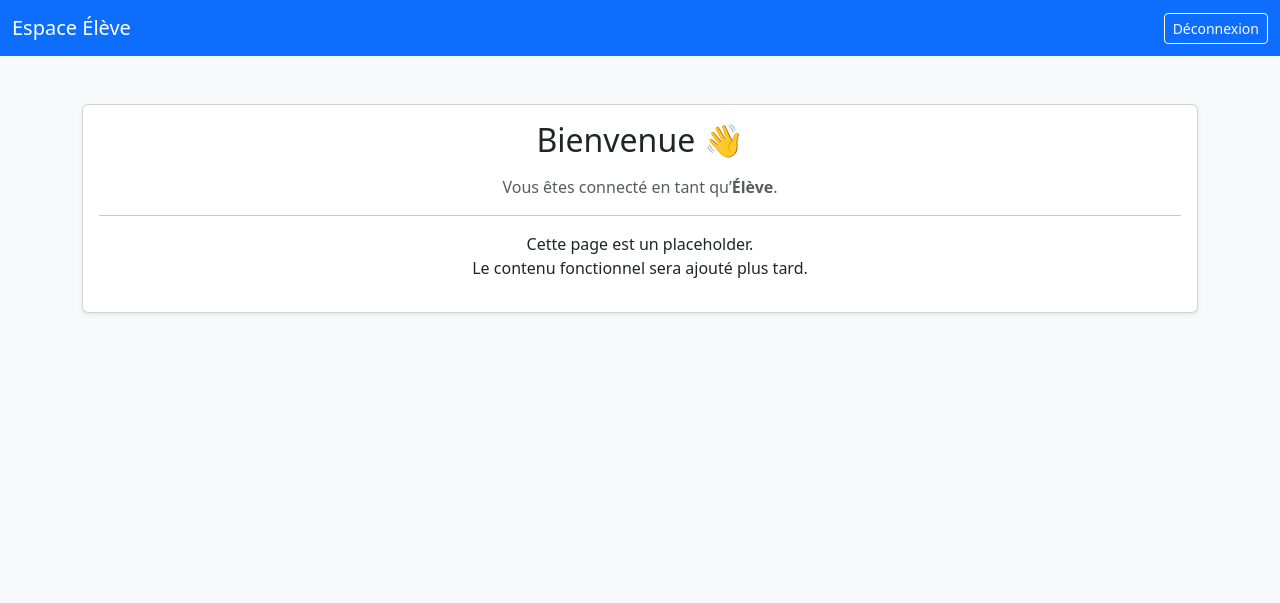
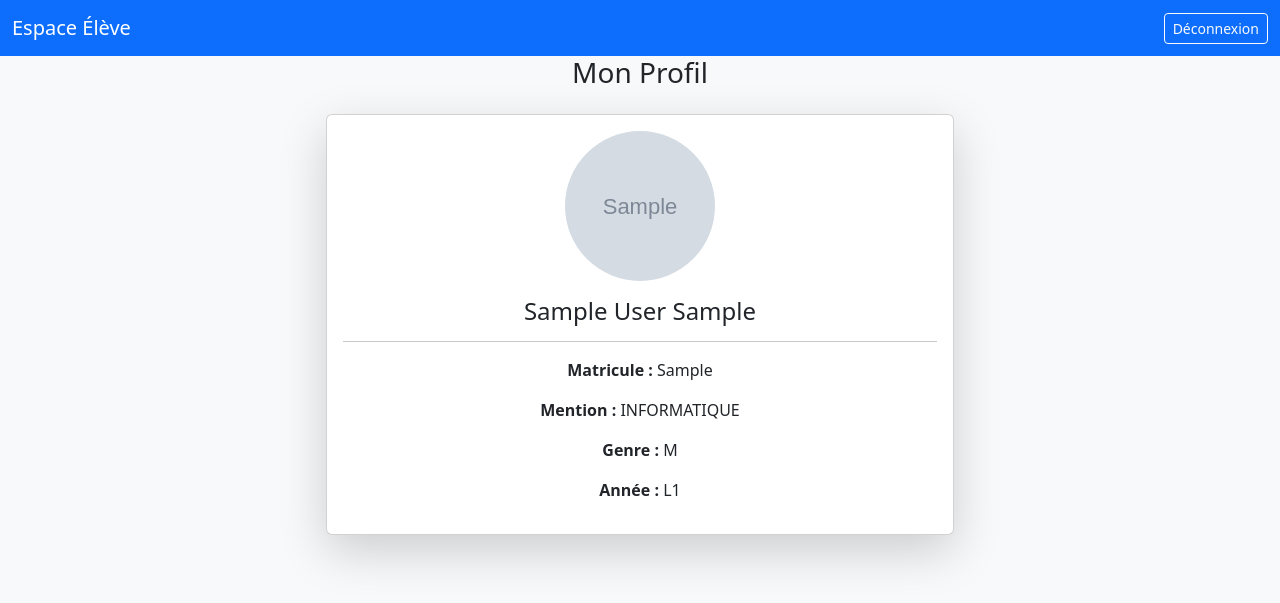
Before and after one commit to Jojokaiba/smartchecking, a Django app: template accounts/templates/accounts/eleve.html in a window 1280 px wide. Shown: the top 603 px of the page. Run offline with Django 5.2, Linux system fonts and the light colour scheme; the template is opened without the code that fills it: values that come from a table or form of the project are taken from there, others are empty; tables that the repository leaves empty hold one stand-in row (values such as "Sample post"); grey boxes marked "Sample" are stand-in pictures.

Commit message:
ajout page élèves

```diff
--- a/accounts/templates/accounts/eleve.html
+++ b/accounts/templates/accounts/eleve.html
@@ -15,21 +15,37 @@
     </div>
 </nav>
 
-<div class="container mt-5">
-    <div class="card shadow-sm">
-        <div class="card-body text-center">
-            <h2 class="card-title mb-3">Bienvenue 👋</h2>
-            <p class="text-muted">
-                Vous êtes connecté en tant qu’<strong>Élève</strong>.
-            </p>
-            <hr>
-            <p>
-                Cette page est un placeholder.<br>
-                Le contenu fonctionnel sera ajouté plus tard.
-            </p>
+<h3 class="text-center mb-4">Mon Profil</h3>
+
+<div class="row justify-content-center">
+    <div class="col-lg-6 col-md-8 col-sm-12">
+        <div class="card shadow-lg h-100">
+            <div class="card-body text-center">
+
+                {% if etudiant.photo %}
+                    <img src="{{ etudiant.photo.url }}"
+                         alt="Photo de {{ etudiant.nom }}"
+                         class="img-fluid rounded-circle mb-3"
+                         style="width:150px; height:150px; object-fit:cover;">
+                {% endif %}
+
+                <h4 class="card-title">
+                    {{ etudiant.nom }} {{ etudiant.prenoms }}
+                </h4>
+
+                <hr>
+
+                <p><strong>Matricule :</strong> {{ etudiant.matricule }}</p>
+                <p><strong>Mention :</strong> {{ etudiant.mention }}</p>
+                <p><strong>Genre :</strong> {{ etudiant.genre }}</p>
+                <p><strong>Année :</strong> {{ etudiant.niveau }}</p>
+
+
+            </div>
         </div>
     </div>
 </div>
 
+
 </body>
 </html>
--- a/assDashboard/templates/dashboard/ajout_matieres.html
+++ b/assDashboard/templates/dashboard/ajout_matieres.html
@@ -25,7 +25,7 @@
         </div>
 
         <div class="mb-3">
-            <label class="form-label">Mention</label>
+            <label class="form-label">Niveau</label>
             <select name="id_niveau" class="form-select" required>
                 <option value="">-- Choisir un niveau --</option>
                 {% for n in niveaux %}
@@ -48,7 +48,7 @@
 
         <div class="mb-3">
             <label class="form-label">Année académique</label>
-            <input type="text" name="annee" class="form-control" placeholder="Ex: 2025-2026" required>
+            <input type="" name="annee" class="form-control" placeholder="Ex: 2025-2026" required>
         </div>
 
         <button class="btn btn-primary w-100">
```
Also changed, not shown: accounts/views.py (+6 -2 lines).
